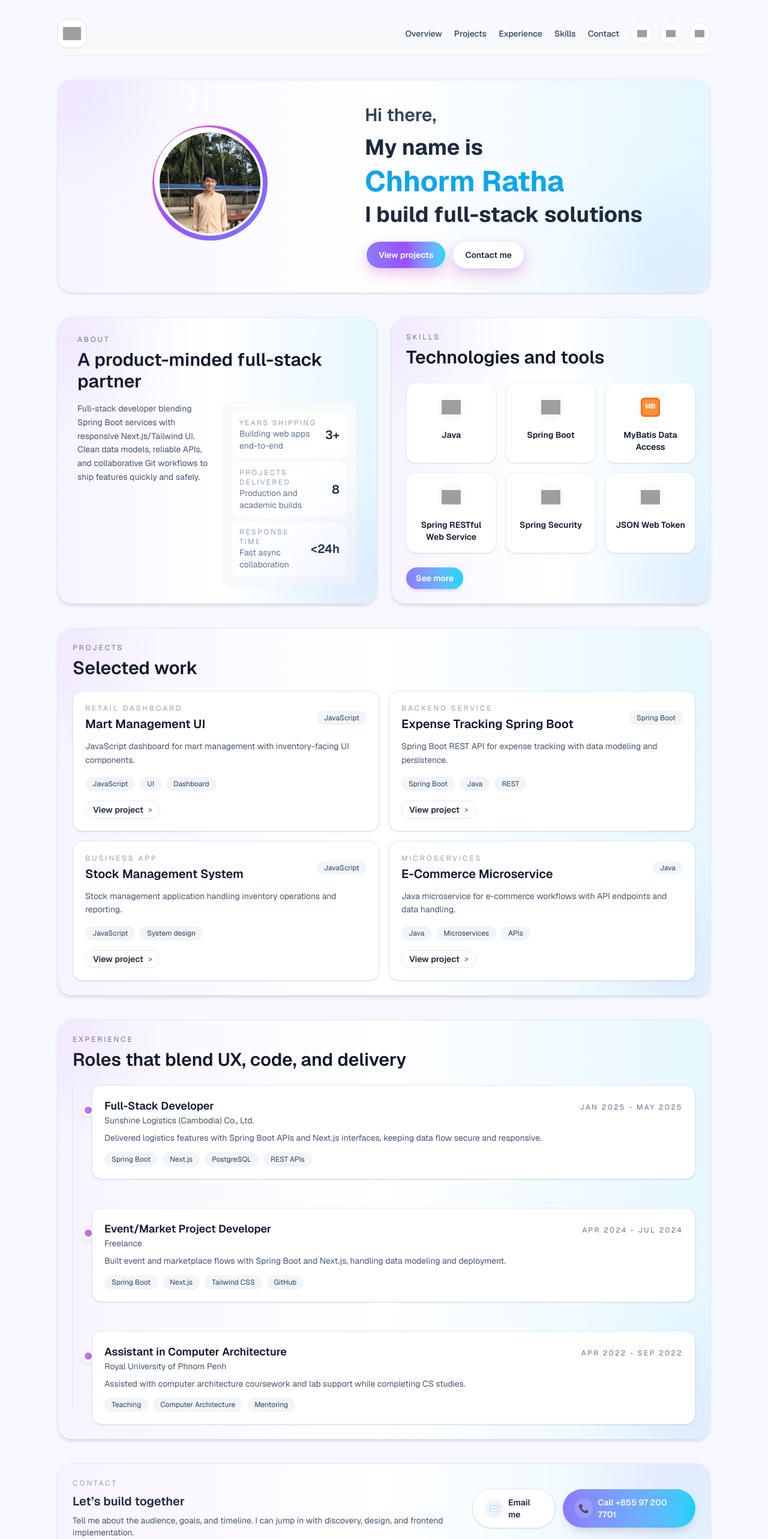
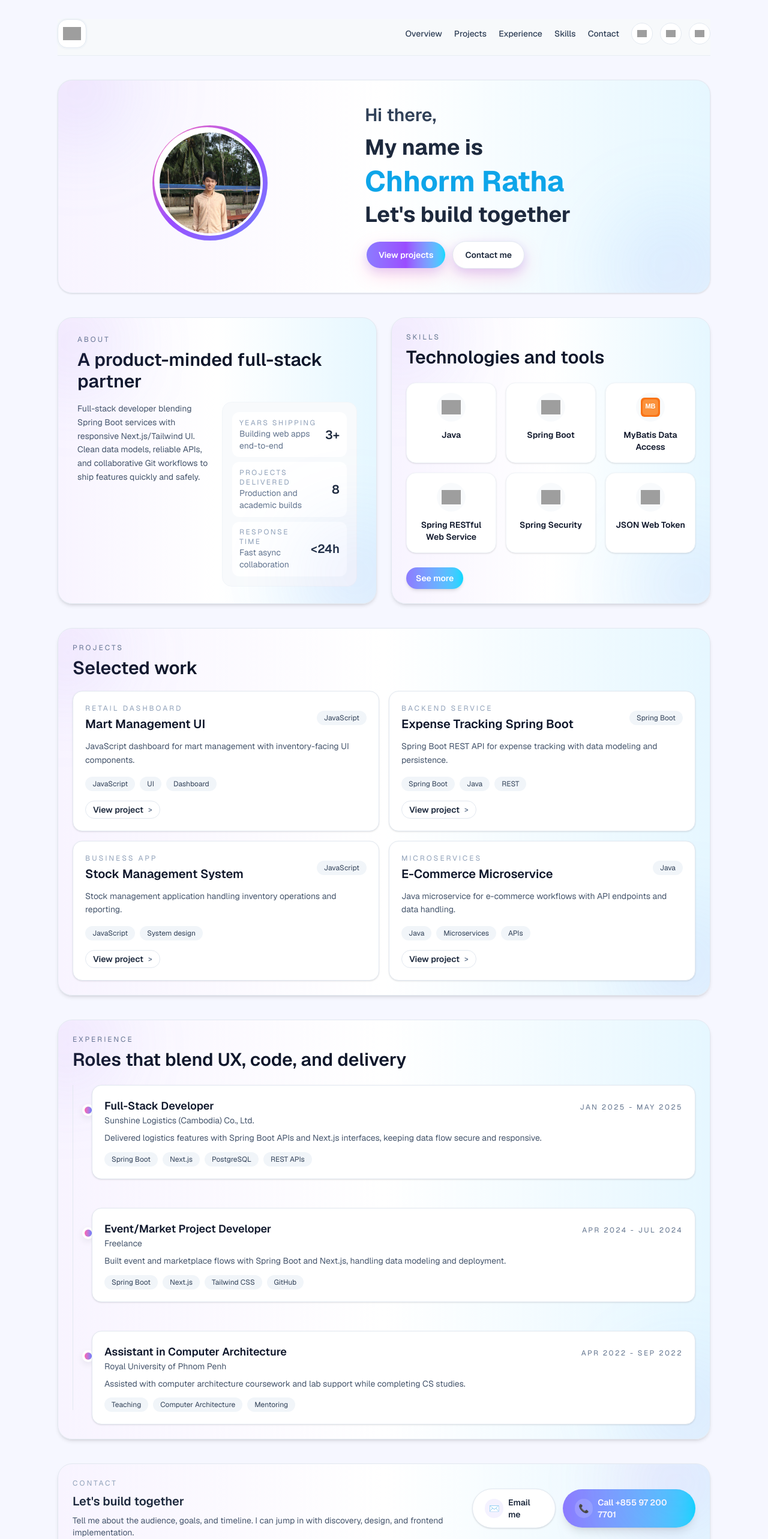
Before and after one commit to rathachhorm/portfolio, a Next.js app: page / in a window 1280 px wide. Shown: the top 2566 px of the page at 60% size. Built offline with nearby package versions, Linux system fonts and the light colour scheme; grey boxes are pictures that could not be loaded.

Commit message:
Update contact copy

```diff
--- a/src/app/data/portfolio.js
+++ b/src/app/data/portfolio.js
@@ -18,7 +18,7 @@ export const profile = {
 export const hero = {
   greeting: "Hi there,",
   intro: "My name is",
-  headline: "I build full-stack solutions",
+  headline: "Let's build together",
   ctaPrimary: "View projects",
   ctaSecondary: "Contact me",
 };
@@ -160,7 +160,7 @@ export const socials = [
 export const contact = {
   email: "chhormratha007@gmail.com",
   phone: "+855 97 200 7701",
-  headline: "Let’s build together",
+  headline: "Let's build together",
   description:
     "Tell me about the audience, goals, and timeline. I can jump in with discovery, design, and frontend implementation.",
   resume: "#",
```
